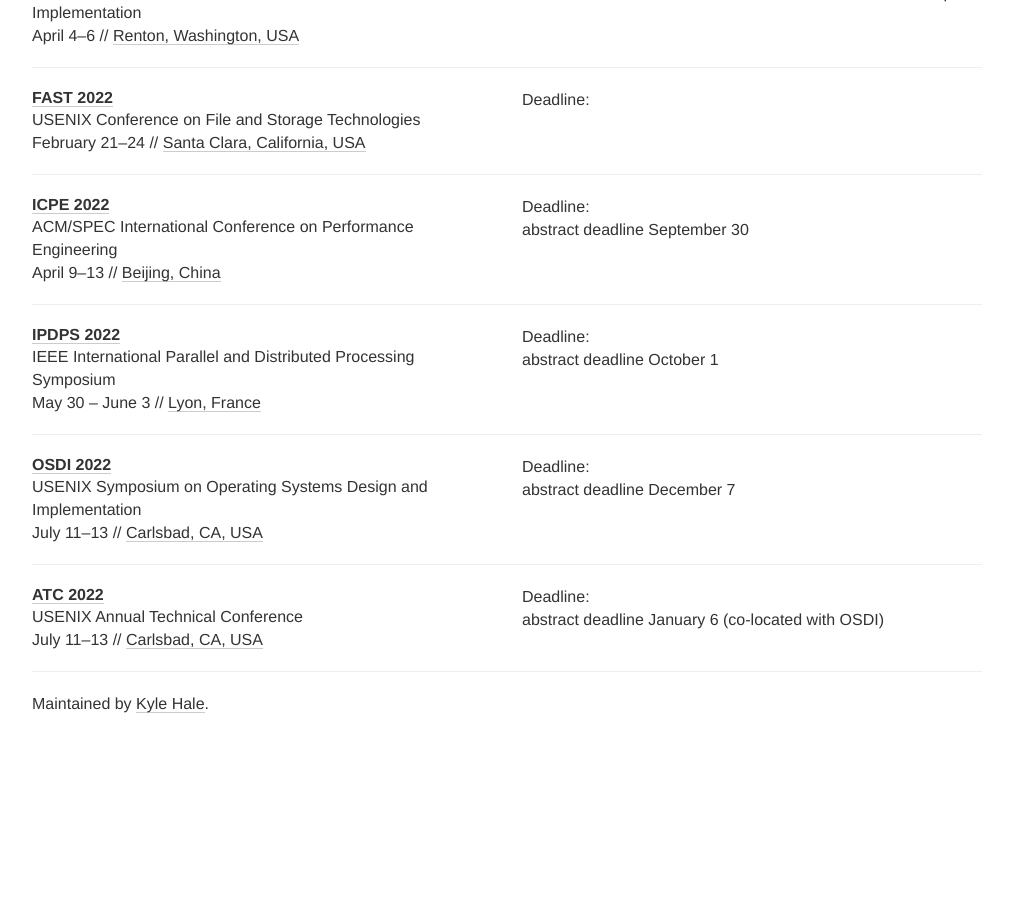
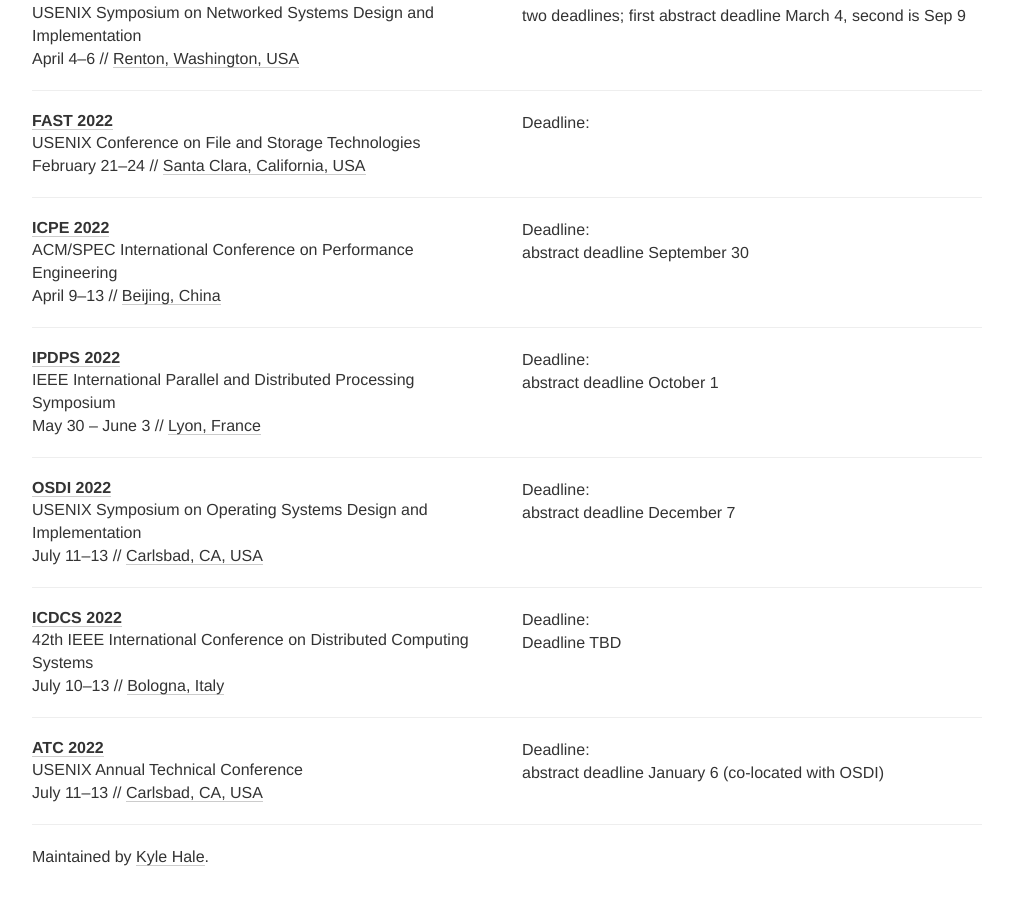
Before and after one commit to khale/sys-deadlines, a Jekyll site: the page built from index.html, in a window 1280 px wide and 900 px high, scrolled down 1233 px. Shown: the whole window, without its empty margins (133-1146 px from the left). Built offline with Jekyll 4.4.1, drawn with Linux system fonts in a browser that asks for light colours; nearby versions of some CDN libraries; comment, search, counter and statistics services are not loaded; before the commit the page ends 1980 px from its top, so only the background shows below that; some of the changed text lies outside the part shown.

Commit message:
add icdcs 22

```diff
--- a/_data/conferences.yml
+++ b/_data/conferences.yml
@@ -126,6 +126,16 @@
   link: https://www.usenix.org/conference/osdi22
   tags: [OS]
 
+- name: ICDCS
+  description: 42th IEEE International Conference on Distributed Computing Systems
+  comment: Deadline TBD
+  year: 2022
+  date: July 10-13
+  deadline: "2021-01-01 23:59"
+  place: Bologna, Italy
+  link: https://icdcs2022.icdcs.org/
+  tags: [CLOUD, OS, DIS]
+
 - name: ATC
   description: USENIX Annual Technical Conference
   comment: abstract deadline January 6 (co-located with OSDI)
--- a/_data/types.yml
+++ b/_data/types.yml
@@ -17,3 +17,7 @@
   tag: COMP
 - name: Measurement and Performance
   tag: MEAS
+- name: Cloud Computing
+  tag: CLOUD
+- name: Distributed Systems
+  tag: DIS
```
